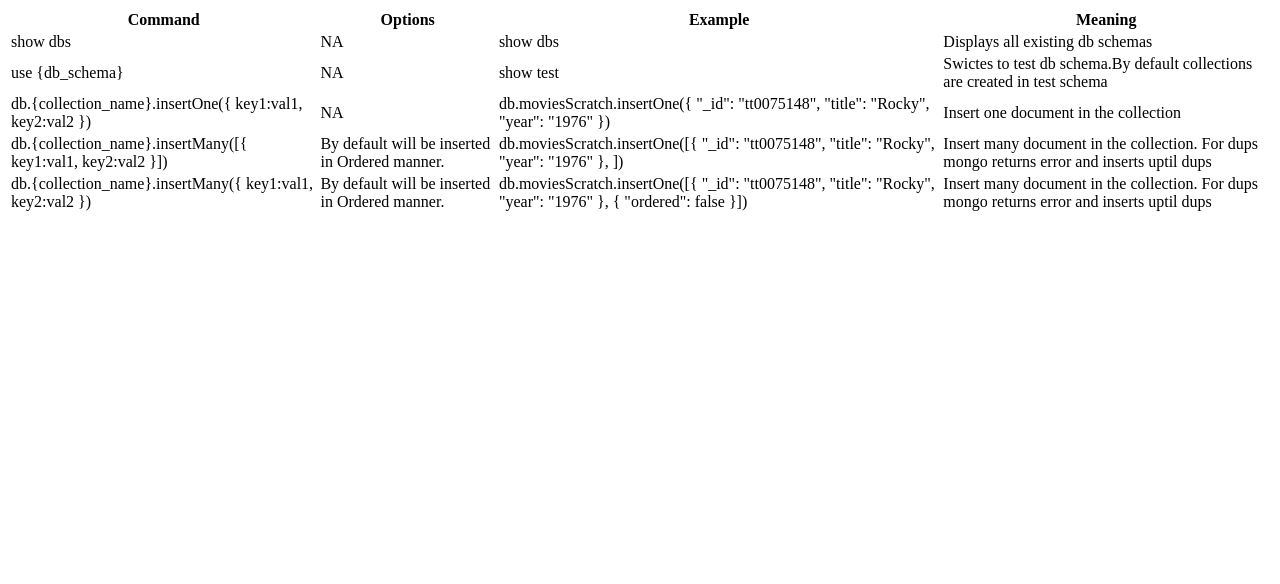
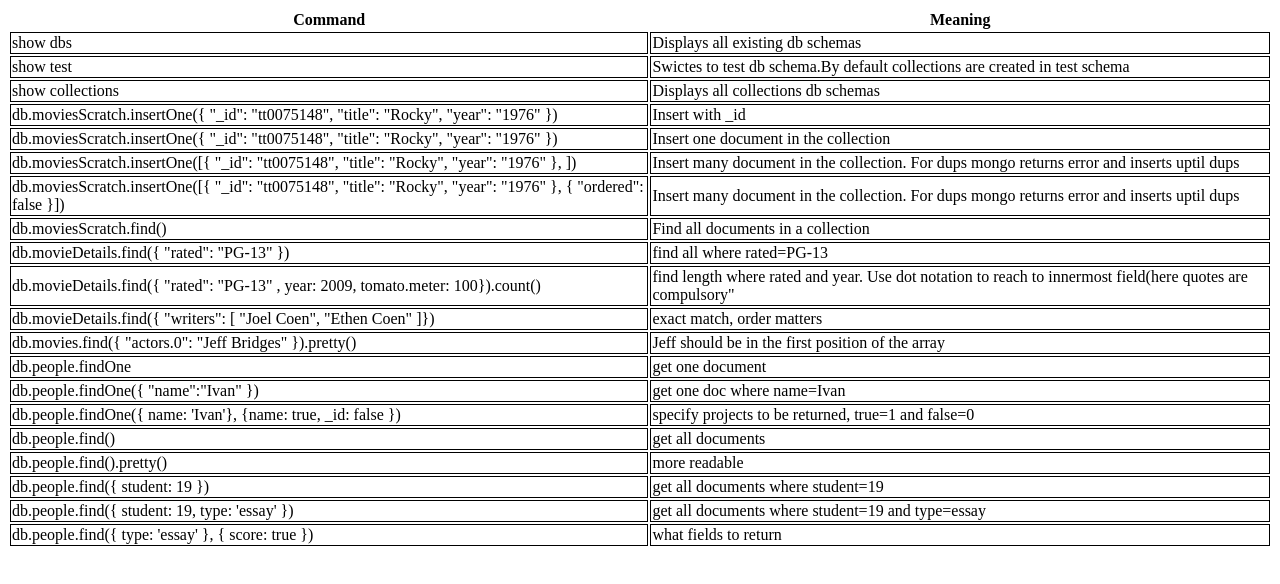
Before and after one commit to nupoor01nawathey/mongodb-useful-commands, a plain HTML site: page mongodb-cmds.html in a window 1280 px wide. Drawn offline with Linux system fonts and the light colour scheme.

Commit message:
update with find commands week2 tuts
update with find commands week2 tuts

```diff
--- a/mongodb-cmds.html
+++ b/mongodb-cmds.html
@@ -5,44 +5,97 @@
     <meta name="viewport" content="width=device-width, initial-scale=1.0">
     <meta http-equiv="X-UA-Compatible" content="ie=edge">
     <title>MongoDB Commands</title>
+    <style>
+        td {
+            border: 1px solid black
+        }
+    </style>
 </head>
 <body>
     <table>
         <tr>
             <th>Command</th>
-            <th>Options</th>
-            <th>Example</th>
             <th>Meaning</th>
         </tr>
         <tr>
             <td>show dbs</td>
-            <td>NA</td>
-            <td>show dbs</td>
             <td>Displays all existing db schemas</td>
         </tr>
         <tr>
-            <td>use {db_schema}</td>
-            <td>NA</td>
             <td>show test</td>
             <td>Swictes to test db schema.By default collections are created in test schema</td>
         </tr>
         <tr>
-            <td>db.{collection_name}.insertOne({ key1:val1, key2:val2 })</td>
-            <td>NA</td>
+            <td>show collections</td>
+            <td>Displays all collections db schemas</td>
+        </tr>
+        <tr>
+            <td>db.moviesScratch.insertOne({ "_id": "tt0075148", "title": "Rocky", "year": "1976" })</td>
+            <td>Insert with _id</td>
+        </tr>
+        <tr>
             <td>db.moviesScratch.insertOne({ "_id": "tt0075148", "title": "Rocky", "year": "1976" })</td>
             <td>Insert one document in the collection</td>
         </tr>
         <tr>
-            <td>db.{collection_name}.insertMany([{ key1:val1, key2:val2 }])</td>
-            <td>By default will be inserted in Ordered manner.</td>
             <td>db.moviesScratch.insertOne([{ "_id": "tt0075148", "title": "Rocky", "year": "1976" }, ])</td>
             <td>Insert many document in the collection. For dups mongo returns error and inserts uptil dups</td>
         </tr>
         <tr>
-            <td>db.{collection_name}.insertMany({ key1:val1, key2:val2 })</td>
-            <td>By default will be inserted in Ordered manner.</td>
             <td>db.moviesScratch.insertOne([{ "_id": "tt0075148", "title": "Rocky", "year": "1976" }, { "ordered": false }])</td>
             <td>Insert many document in the collection. For dups mongo returns error and inserts uptil dups</td>
+        </tr>
+        <tr>
+            <td>db.moviesScratch.find()</td>
+            <td>Find all documents in a collection</td>
+        </tr>
+        <tr>
+            <td>db.movieDetails.find({ "rated": "PG-13" })</td>
+            <td>find all where rated=PG-13</td>
+        </tr>
+        <tr>
+            <td>db.movieDetails.find({ "rated": "PG-13" , year: 2009, tomato.meter: 100}).count()</td>
+            <td>find length where rated and year. Use dot notation to reach to innermost field(here quotes are compulsory"</td>
+        </tr>
+        <tr>
+            <td>db.movieDetails.find({ "writers": [ "Joel Coen", "Ethen Coen" ]})</td>
+            <td>exact match, order matters</td>
+        </tr>
+        <tr>
+            <td>db.movies.find({ "actors.0": "Jeff Bridges" }).pretty()</td>
+            <td>Jeff should be in the first position of the array</td>
+        </tr>
+        <tr>
+            <td>db.people.findOne</td>
+            <td>get one document</td>
+        </tr>
+        <tr>
+            <td>db.people.findOne({ "name":"Ivan" })</td>
+            <td>get one doc where name=Ivan</td>
+        </tr>
+        <tr>
+            <td>db.people.findOne({ name: 'Ivan'}, {name: true, _id: false })</td>
+            <td>specify projects to be returned, true=1 and false=0</td>
+        </tr>
+        <tr>
+            <td>db.people.find()</td>
+            <td>get all documents</td>
+        </tr>
+        <tr>
+            <td>db.people.find().pretty()</td>
+            <td>more readable</td>
+        </tr>
+        <tr>
+            <td>db.people.find({ student: 19 })</td>
+            <td>get all documents where student=19</td>
+        </tr>
+        <tr>
+            <td>db.people.find({ student: 19, type: 'essay' })</td>
+            <td>get all documents where student=19 and type=essay</td>
+        </tr>
+        <tr>
+            <td>db.people.find({ type: 'essay' }, { score: true })</td>
+            <td>what fields to return</td>
         </tr>
 
     </table>
```
